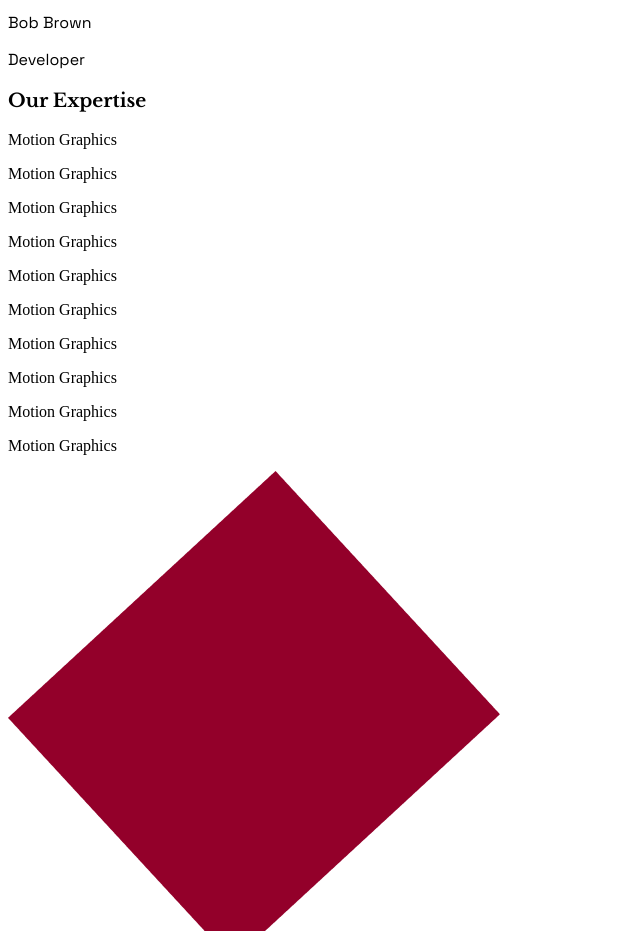
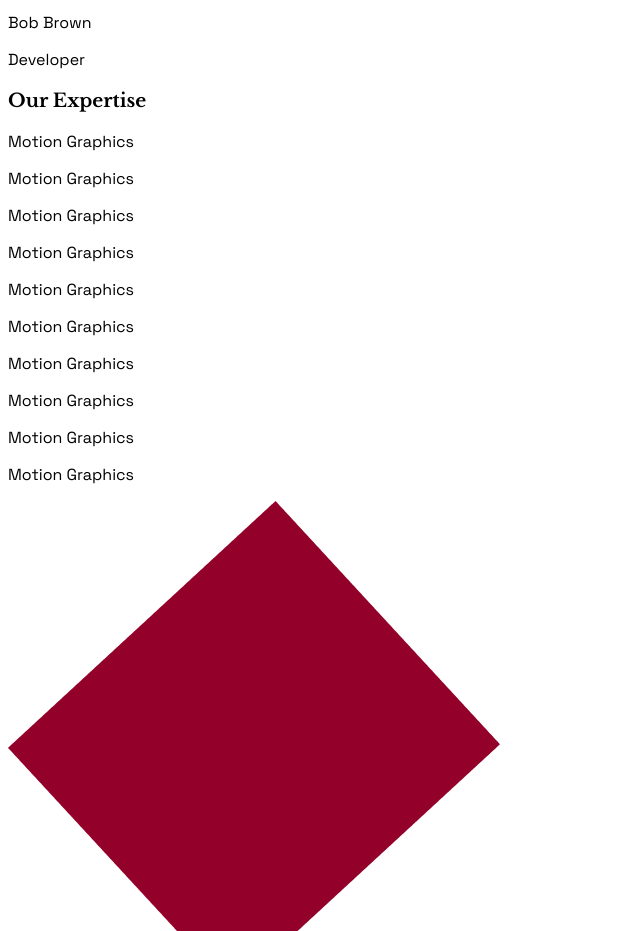
Before and after one commit to I-am-Esmart/enviado-nextjs, a Next.js app: page /about-us in a window 1280 px wide. Shown: the part 1800-2731 px from the top of the page, without its empty margins (0-640 px from the left). Built offline with nearby package versions, Linux system fonts and the light colour scheme.

Commit message:
expertise section complete

```diff
--- a/src/app/(landing-ui)/about-us/page.tsx
+++ b/src/app/(landing-ui)/about-us/page.tsx
@@ -96,9 +96,9 @@ export default function AboutUs(props: Props) {
                     className={`w-full object-cover`}
                   />
                 </div>
-                <div className="">
+                <div className={`px-1`}>
                   <p className={`text-[1.2rem] font-[300]`}>{member.name}</p>
-                  <p className={`text-[1rem] font-[300]`}>{member.role}</p>
+                  <p className={`text-[0.8rem] font-[300]`}>{member.role}</p>
                 </div>
               </div>
             ))}
@@ -109,16 +109,22 @@ export default function AboutUs(props: Props) {
       <section className={`w-full min-h-screen`}>
         <div className={`w-[90%] md:w-[80%] mx-auto flex flex-col gap-10`}>
           <h1
-            className={`${libre.className} font-[700] text-[2rem] md:text-[3rem]`}
+            className={`${libre.className} font-[700] text-[#000000] text-[2rem] md:text-[3rem]`}
           >
             Our Expertise
           </h1>
 
-          <div className={`w-full`}>
+          <div className={`relative w-full flex flex-col gap-10`}>
+            <div
+              className={`hidden md:block absolute w-[130px] h-[163px] bg-[#E4554B] left-1/2  -top-10 -translate-x-1/2`}
+            ></div>
             {expertise.map((item, index) => (
-              <div key={index} className={`flex align-center justify-between `}>
+              <div
+                key={index}
+                className={` flex align-center justify-between gap-5 ${spaceGrotesk.className} text-base md:text-2xl font-[400]`}
+              >
                 <p>{item.element1}</p>
-                <div className={`w-1/3 text-[#00000033]`}></div>
+                <div className={`w-1/3 h-0.5 bg-[#00000033]`}></div>
                 <p>{item.element2}</p>
               </div>
             ))}
```
